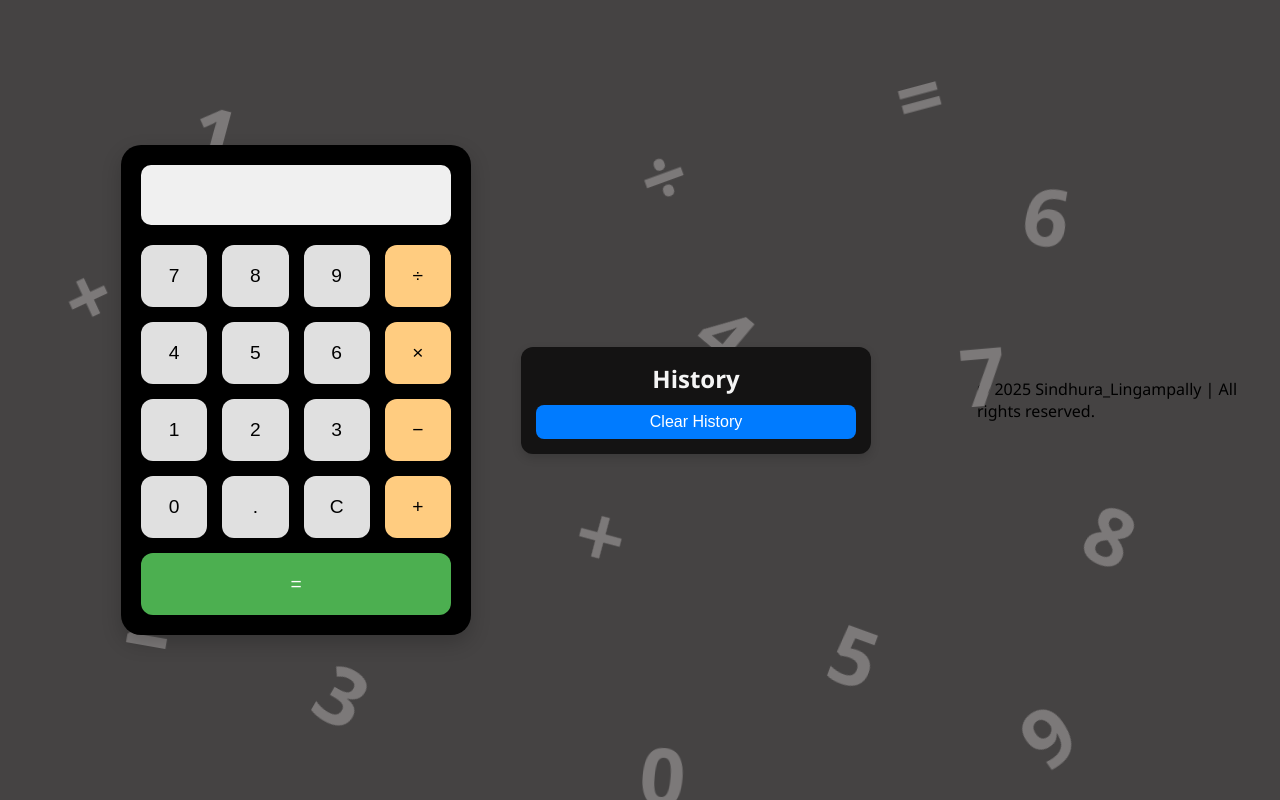
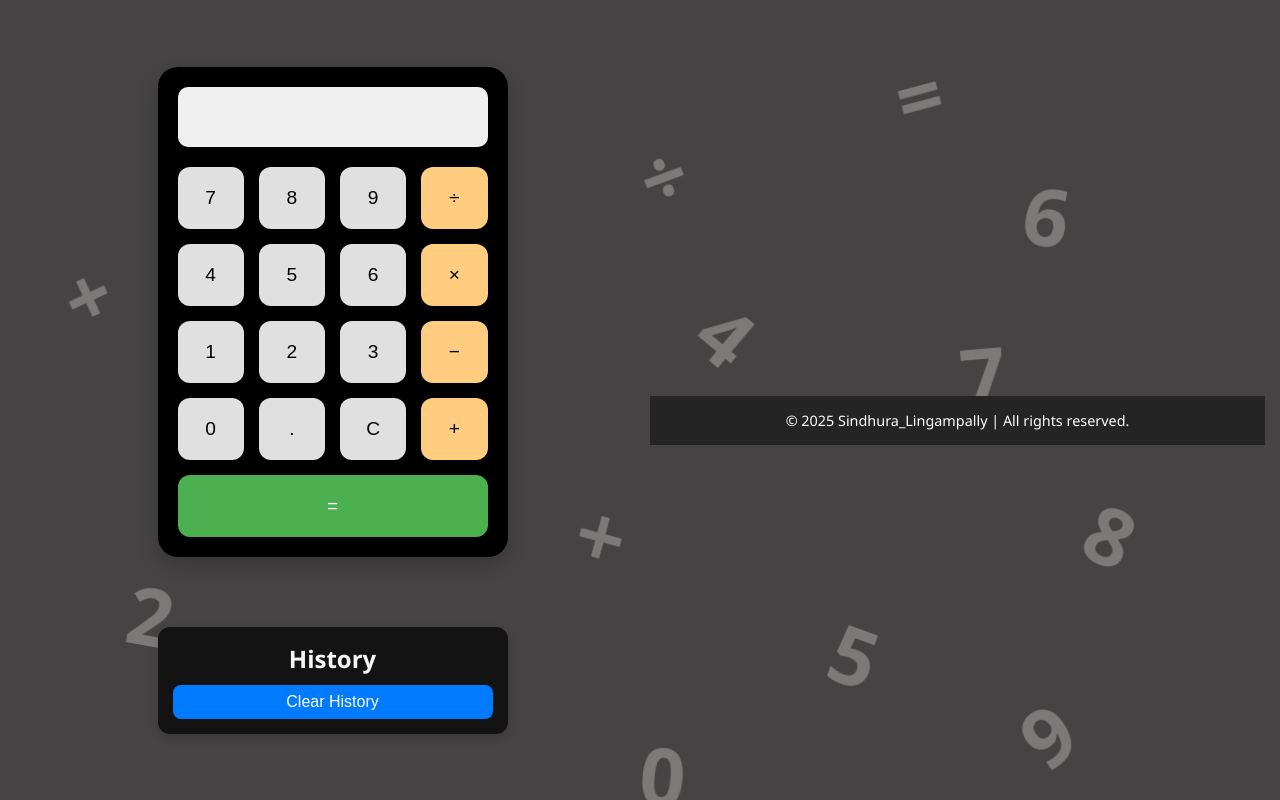
Before and after one commit to sindhura-04/Calculator, a plain HTML site: page index.html in a window 1280 px wide. Drawn offline with Linux system fonts and the light colour scheme.

Commit message:
Update style.css

```diff
--- a/style.css
+++ b/style.css
@@ -156,6 +156,18 @@ body {
 .history-container button:hover {
   background-color: #0056b3;
 }
+.footer {
+  margin-top: 40px;
+  padding: 15px 0;
+  text-align: center;
+  color: white;
+  font-size: 0.9rem;
+  background-color: #252424;
+  width: 100%;
+  box-sizing: border-box;
+  position: relative;
+  bottom: 0;
+}
 
 /* Random positions and rotations */
 .bg-symbols span:nth-child(1)  { top: 10%; left: 15%; --rotate: 15; }
```
